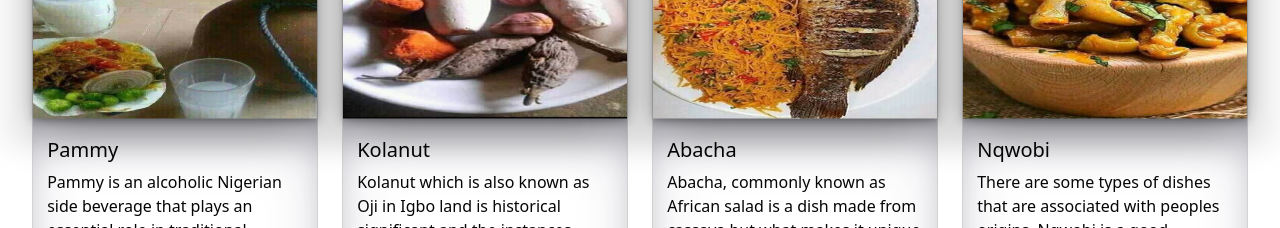
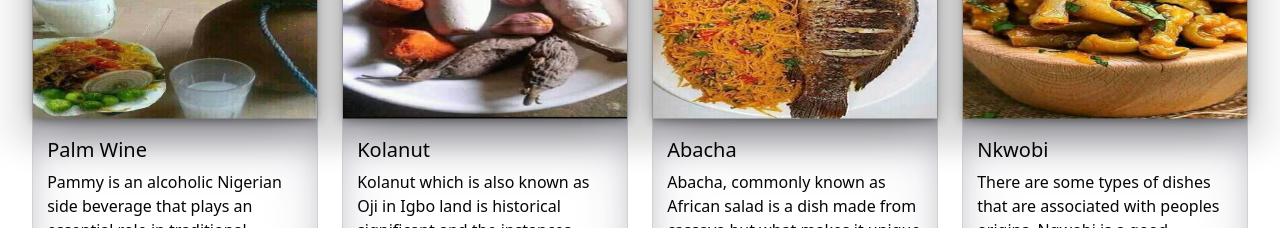
Before and after one commit to Igbo-Association-Northwest-Ireland/ICANWI, a React (Create React App) app: page / in a window 1280 px wide. Shown: the part 3680-3908 px from the top of the page. Built offline with nearby package versions, Linux system fonts and the light colour scheme; a web font is replaced by a local one.

Commit message:
New commit

```diff
--- a/src/components/Footer/Nativefood.js
+++ b/src/components/Footer/Nativefood.js
@@ -37,7 +37,7 @@ return description.map(descript=>descript)
       <div variant="top" className='pammy-img'>
       </div>
       <Card.Body className='cards-body'>
-        <Card.Title>Pammy</Card.Title>
+        <Card.Title>Palm Wine</Card.Title>
         <Card.Text>
          <>{`${desc()[0].pammy.slice(0, 125)}.....`}<span><Button className='btn-sm text-primary bg-transparent border-0' >Read more</Button></span>
          </>
@@ -82,7 +82,7 @@ return description.map(descript=>descript)
       <div variant="top" className='Nqwobi-img'>
       </div>
       <Card.Body className='cards-body'>
-        <Card.Title>Nqwobi</Card.Title>
+        <Card.Title>Nkwobi</Card.Title>
         <Card.Text className='title'>
 
         <>{`${desc()[3].Nqwobi.slice(0, 162)}....`}<span><Button className='btn-sm text-primary bg-transparent border-0' >Read more</Button></span>
```
